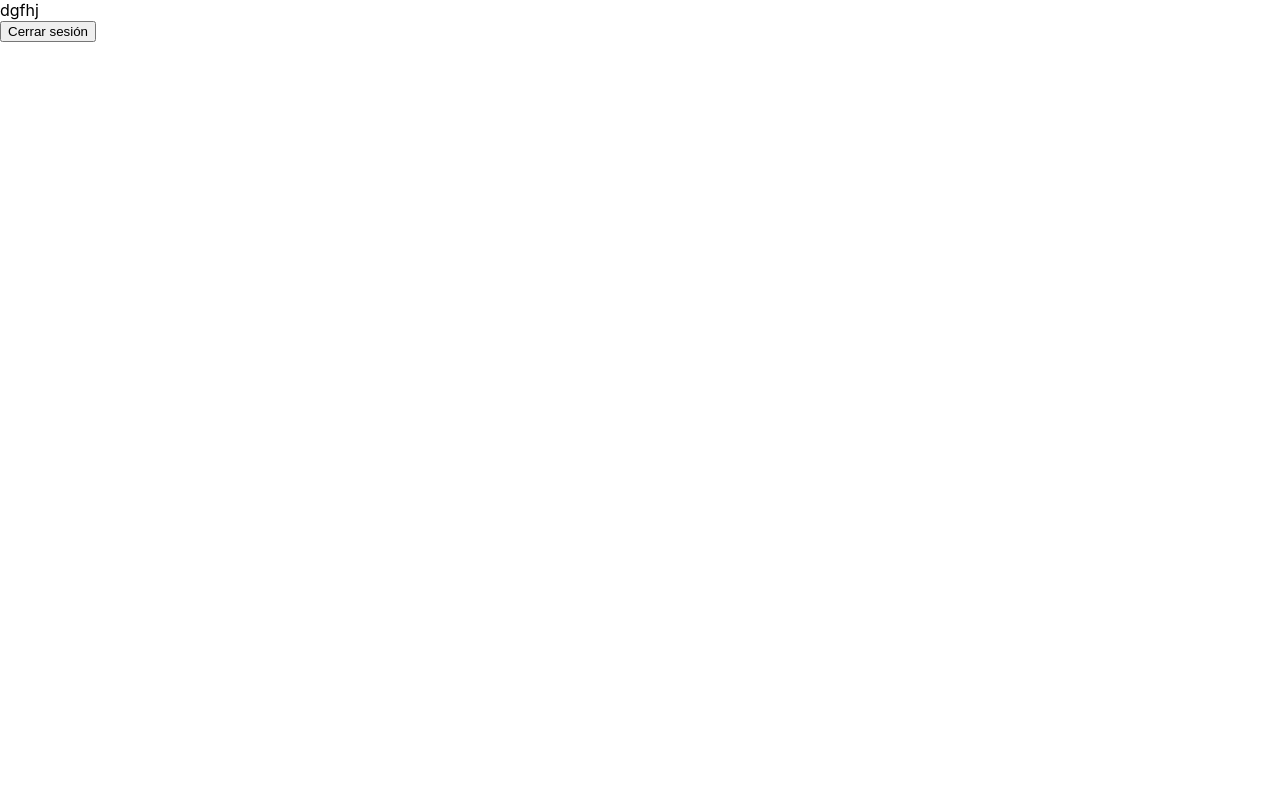
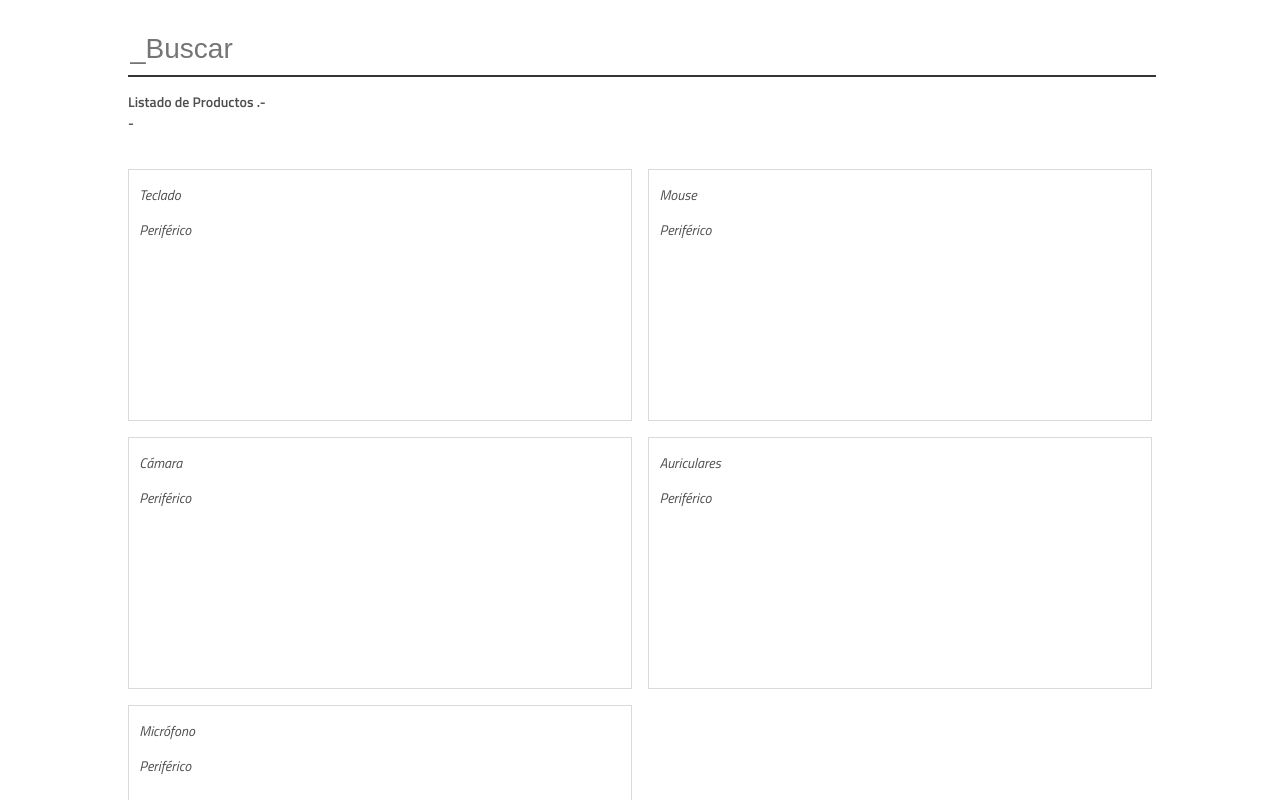
Before and after one commit to asmontilla/team-exercise-repaso, a React (Create React App) app: page / in a window 1280 px wide. Both pictures are taken after typing "Sample", "Sample123" into the empty fields and a click on the button "Guardar". Shown: the top 800 px of the page. Built offline with nearby package versions, Linux system fonts and the light colour scheme; data requests are answered from the project's data file; the HTML template or start-up script is replaced by a standard one.

Commit message:
merge master

```diff
--- a/package.json
+++ b/package.json
@@ -11,7 +11,7 @@
     "react-scripts": "2.1.8"
   },
   "scripts": {
-    "start": "react-scripts start",
+    "start": "set PORT=3005 && react-scripts start",
     "build": "react-scripts build",
     "test": "react-scripts test",
     "eject": "react-scripts eject"
--- a/src/App.js
+++ b/src/App.js
@@ -2,7 +2,7 @@ import React, {Component} from 'react';
 import { BrowserRouter, Switch, Redirect} from 'react-router-dom';
 import Login from './screens/Login';
 import ProductList from './screens/ProductList';
-import Route from './Components/Route';
+import Route from './components/Route';
 
 class App extends Component {
   state={isLogged: false}
--- a/src/Components/Button.js
+++ /dev/null
@@ -1,14 +0,0 @@
-import React, {Component} from 'react';
-
-class Button extends Component {
-    render() {
-
-        return (
-            <div className="Button">
-                    <button type="text" value="validar" onClick={this.props.onClick}>{this.props.children}</button>
-            </div>
-        )
-    }
-}
-
-export default Button;
--- a/src/Components/Form.js
+++ /dev/null
@@ -1,35 +0,0 @@
-import React from 'react';
-import Input from './Input';
-import Button from './Button';
-
-class Form extends React.Component {
-    state={}
-    handleChange=(field, value)=>{
-        this.setState({[field]: value})
-        debugger;
-        if(this.props.handleChange){
-            this.props.handleChange(field, value);
-        }
-    }
-    render() {
-        return (
-            <div className="form">
-                <form>
-                    {this.props.fields.map(field =>
-                    <Input
-                        {...field}
-                        value={this.state[field.name]}
-                        handleChange={this.handleChange}
-                        placeholder={`ingrese ${field.name}`}
-                    />)}
-
-                    <Button onClick={this.props.handleSubmit}>Guardar</Button>
-                </form>
-
-
-            </div>
-        )
-    }
-}
-
-export default Form;
--- a/src/Components/Input.js
+++ /dev/null
@@ -1,33 +0,0 @@
-import React from 'react';
-import PropTypes from 'prop-types';
-
-class Input extends React.Component {
-    onChange = event => this.props.handleChange(this.props.name, event.target.value)
-    render() {
-        const {value, placeholder, name, type} = this.props
-        return (
-            <div className="form">
-                <p>{name}</p>
-                    <input
-                        name={name}
-                        type={type}
-                        value={value}
-                        placeholder={placeholder}
-                        onChange={this.onChange}
-                    />
-            </div>
-        )
-    }
-}
-
-Input.defaultProps = {
-    type: "text"
-}
-
-Input.propTypes = {
-    name: PropTypes.string,
-    value: PropTypes.string,
-    handleChange: PropTypes.func
-}
-
-export default Input;
--- a/src/Components/Product.js
+++ /dev/null
@@ -1,11 +0,0 @@
-import React from 'react';
-
-function ProductList() {
-    return (
-      <div>
-        dgfhj
-      </div>
-    );
-  }
-
-export default ProductList;
--- a/src/components/Product.js
+++ b/src/components/Product.js
@@ -1,11 +1,13 @@
 import React from 'react';
 
-function ProductList() {
+function Product(props) {
     return (
-      <div>
-        dgfhj
-      </div>
+
+          <div key={props.thiskey} className="box_component_product">
+             <p>{props.productName}</p>
+             <p>{props.thiscategory}</p>
+          </div>
     );
   }
 
-export default ProductList;
+export default Product;
--- a/src/screens/Login.js
+++ b/src/screens/Login.js
@@ -1,5 +1,5 @@
 import React from 'react'
-import Form from '../Components/Form';
+import Form from '../components/Form';
 import {FIELDS_LOGIN} from '../constants/fields'
 
 function Login ({login}) {
--- a/src/screens/ProductList.js
+++ b/src/screens/ProductList.js
@@ -1,15 +1,69 @@
-import React from 'react';
+import React, {Component} from 'react';
 import '../stylesheet/App.css';
-import Product from '../Components/Product'
-import Button from '../Components/Button';
-class ProductList extends React.Component {
+import Product from '../components/Product';
+import Input from '../components/Input';
+import Button from '../components/Button';
+
+class ProductList extends Component {
+  constructor (props) {
+    super(props);
+
+    this.state = {
+      valorDelInput : '',
+      products: [],
+      loading: true
+    }
+  }
+
+  onChangeInput= (e)=> this.setState({
+      valorDelInput: e.target.value})
+
+
+  CargaDeProductos () {
+
+    fetch('http://localhost:3000/products')
+      .then(res => {
+       return res.json()
+       })
+      .then(data => {
+        this.setState({
+          products: data,
+          loading: false
+          })
+          console.log(this.state.products)
+        })
+  }
+
+  componentDidMount(){
+    this.CargaDeProductos();
+  }
+
 
   render () {
+    const filteredProducts = this.state.products.filter((r)=>{return r.name.toLowerCase().indexOf(this.state.valorDelInput.toLocaleLowerCase()) !== -1})
+
     return (
-      <div>
-          <Product>
-          </Product>
-          <Button onClick={this.props.logout}>Cerrar sesión</Button>
+
+      <div className="main">
+        <div className="box_main">
+          <header className="header">
+            <input value={this.state.valorDelInput} onChange={this.onChangeInput} placeholder='_Buscar'></input>
+            {/* <Input></Input> */}
+          </header>
+          <section className="box_products">
+            <p className="subtitle">Listado de Productos .-
+            <br/>
+            -
+            </p>
+            <div className='display'>
+            {filteredProducts.map((r) =>
+              <Product productName={r.name} thiskey={r.id}  thiscategory={r.category} />
+              )}
+            </div>
+
+          </section>
+        </div>
+        <Button onClick={this.props.logout}>Cerrar sesión</Button>
       </div>
     )
   }
--- a/src/stylesheet/App.css
+++ b/src/stylesheet/App.css
@@ -18,13 +18,24 @@
 .header{
   width: 80%;
   margin: auto;
+  padding-top: 2rem;
+  color:rgb(161, 161, 161);
+}
+
+.header input{
   font-weight: 300;
   color:  rgb(161, 161, 161);
   font-size: 28px;
+  border: 0;
+  outline-color:transparent;
+  border-bottom: 2px solid #353535;
+  width: 100%;
+  padding-bottom: 0.6rem;
+
 }
+input:hover{
+  border-bottom: 2px solid #7affd3;
 
-.header p{
-  border-bottom: 2px solid #353535;
 }
 
 .box_products{
@@ -36,10 +47,20 @@
 
 .subtitle{
   margin-bottom:20px;
+  font-weight: 600;
+  font-style: normal;
 }
-
+.box_products .display{
+  width: 100%;
+  display: flex;
+  flex-direction: row;
+  flex-wrap: wrap;
+  justify-content: space-between;
+}
 .box_component_product{
+  margin-top: 1rem;
+  padding-left: 1%;
   border: 1px solid rgb(218, 218, 218);
   height: 250px;
-  width: 50%;
+  width: 48%;
 }
```
Also changed, not shown: src/components/Route.js (renamed from src/Components/Route.js).
